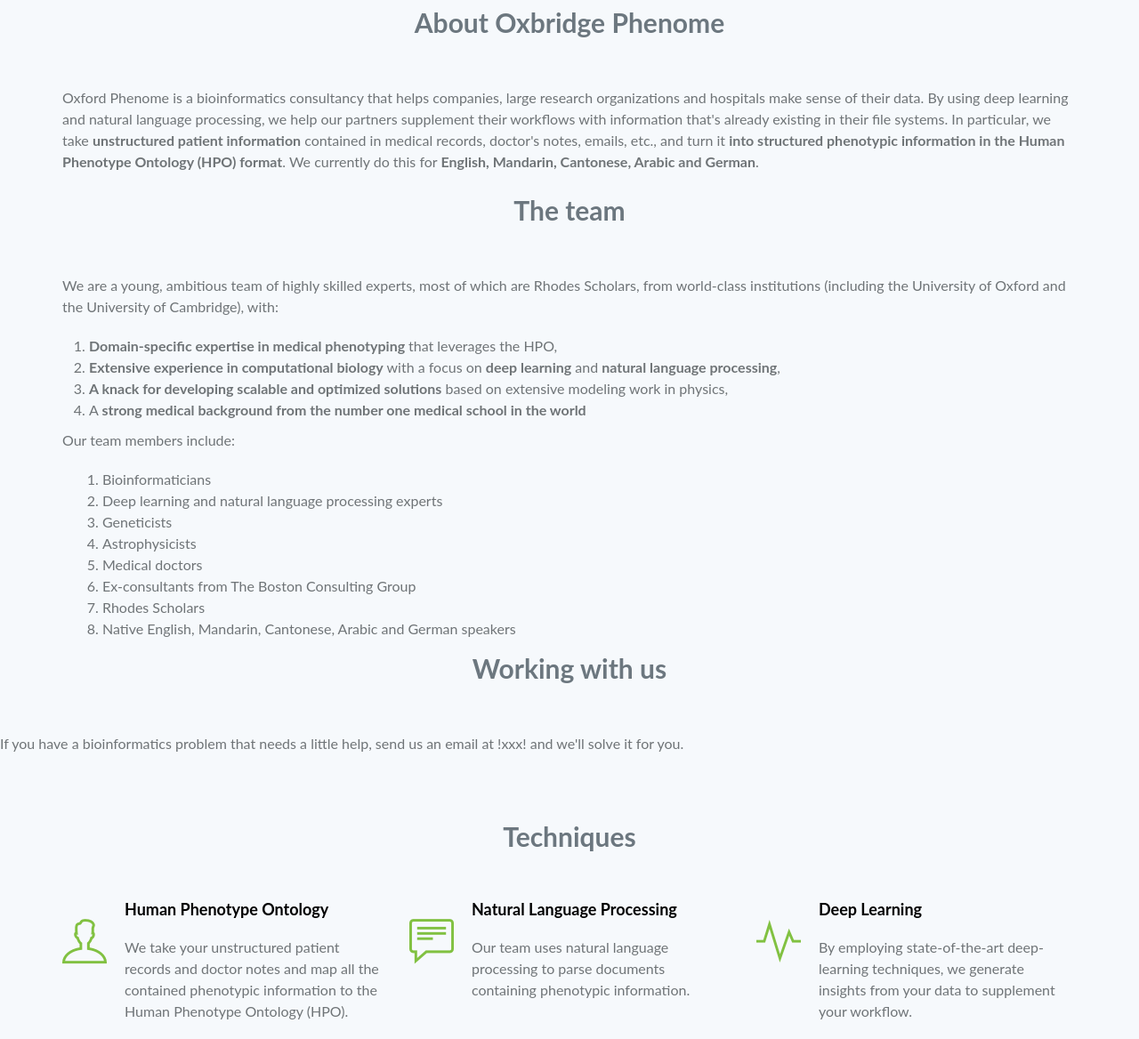
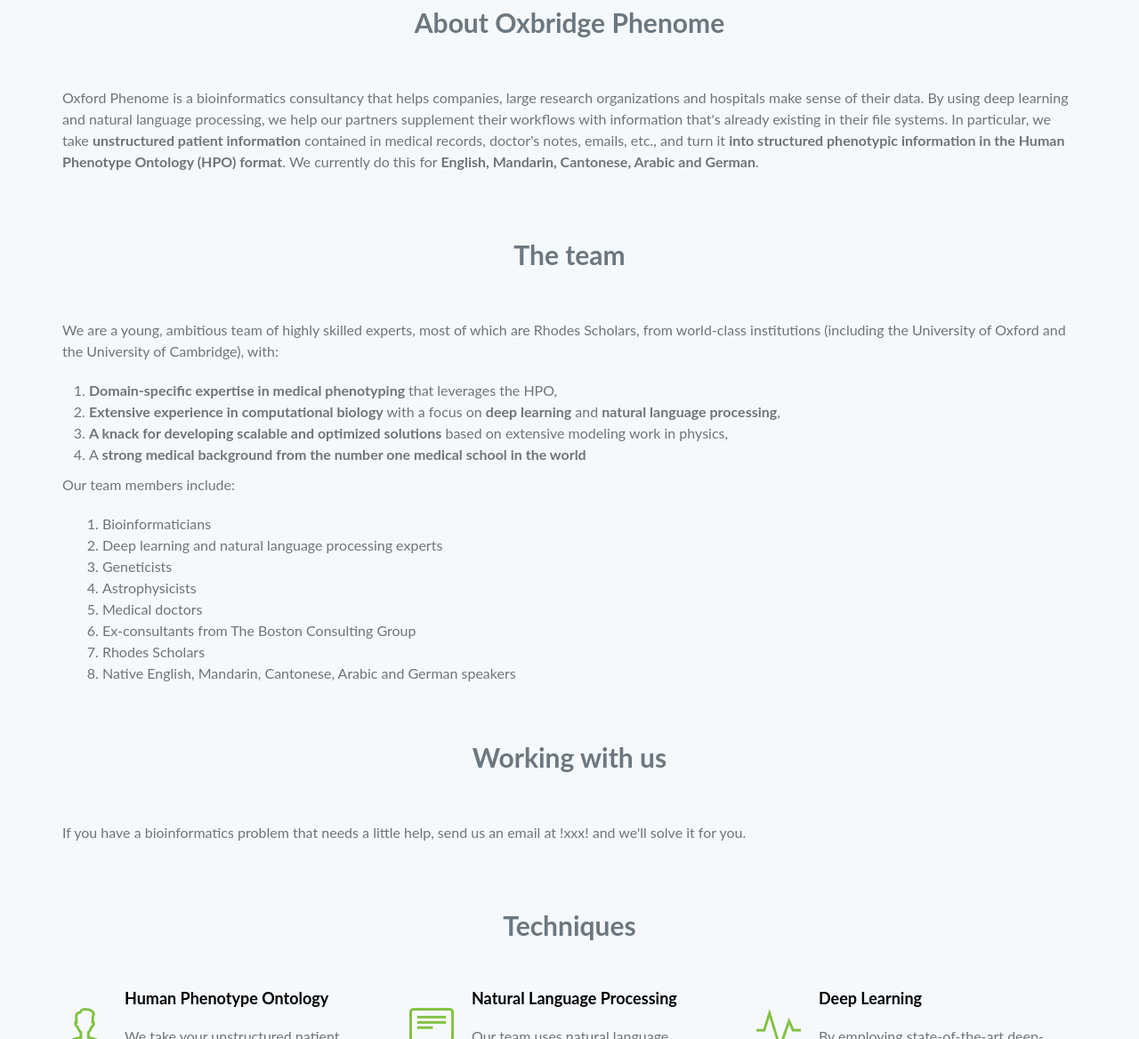
Before and after one commit to lukaslange1/lukaslange1.github.io, a plain HTML site: page index.html in a window 1280 px wide. Shown: the part 782-1950 px from the top of the page at 89% size. Drawn offline with Linux system fonts and the light colour scheme; a web font is replaced by a local one.

Commit message:
Changed spacing

```diff
--- a/index.html
+++ b/index.html
@@ -107,6 +107,8 @@
         </div>
       </div>
 
+      <div class="fh5co-spacer fh5co-spacer-sm"></div>
+
       <div class="container">
         <div class="row">
           <div class="col-md-6 col-md-offset-3">
@@ -146,12 +148,14 @@
             </div>
           </div>
 
+          <div class="fh5co-spacer fh5co-spacer-sm"></div>
+
+          <div class="container">
             <div class="row">
               <div class="col-md-6 col-md-offset-3">
                 <h2 class="section-heading">Working with us</h2>
               </div>
             </div>
-
             <div class="row">
               <div class="feature-text">
                 <div class="col-md-12">
```
Lines whose indentation alone changed are shown as unchanged.
